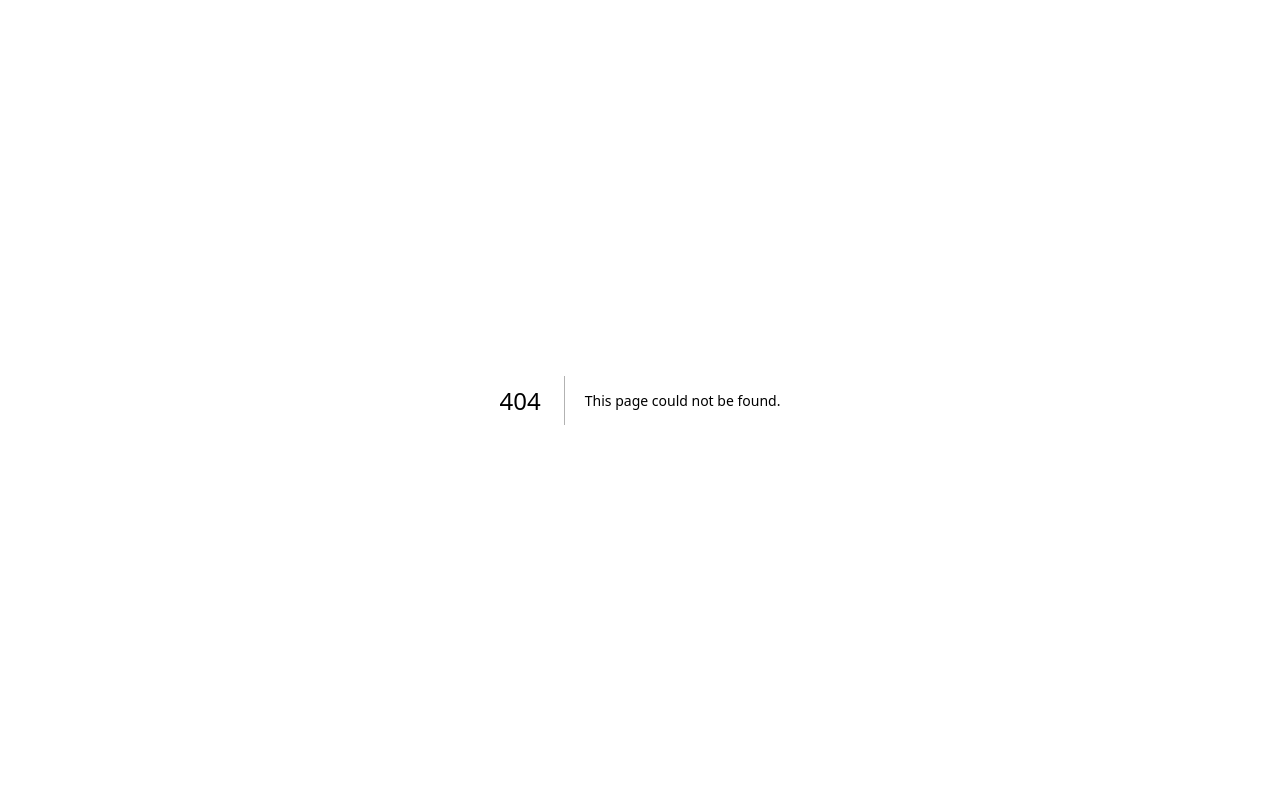
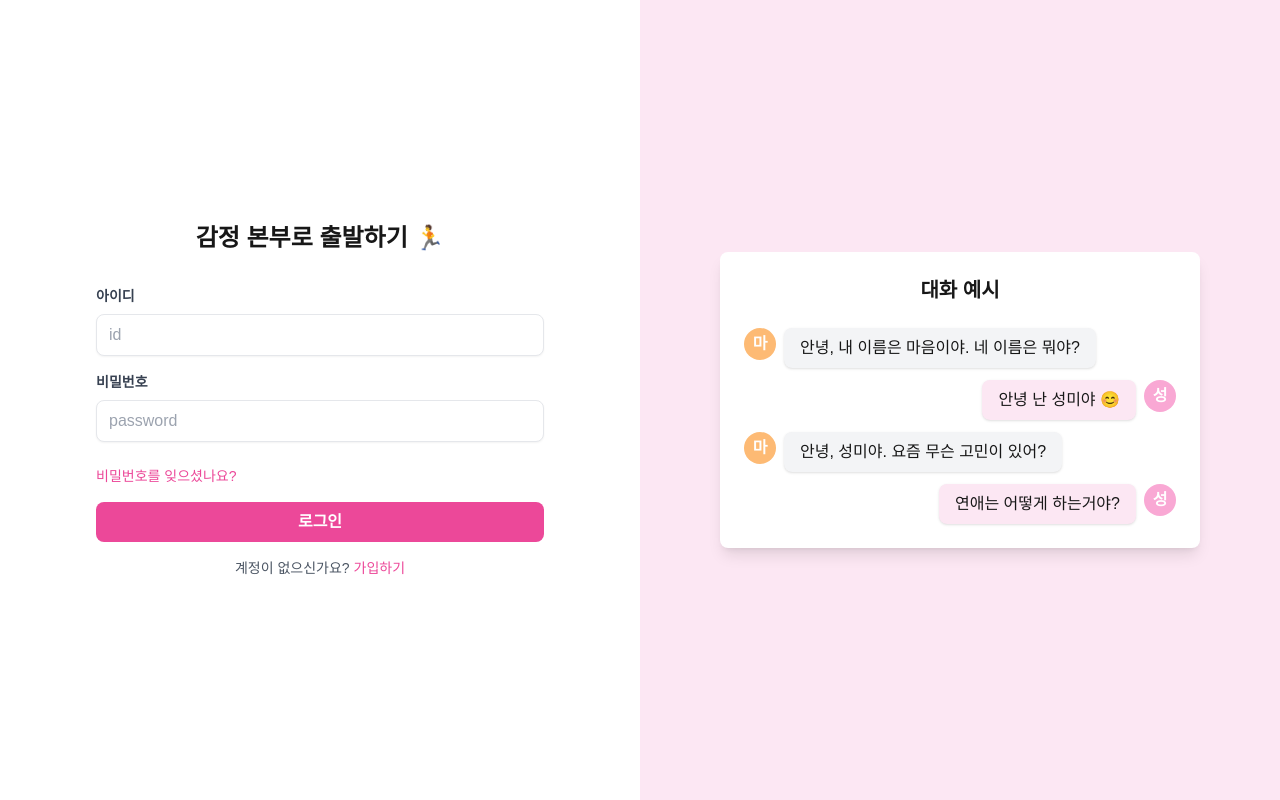
Before and after one commit to gjtjdwl/insideout-front, a Next.js app: page /login in a window 1280 px wide. Before the commit this address had no page. Built offline with nearby package versions, Linux system fonts and the light colour scheme.

Commit message:
Feat: login page 구현

```diff
--- /dev/null
+++ b/app/login/page.tsx
@@ -0,0 +1,56 @@
+import React from 'react';
+import LoginForm from '../components/LoginForm';
+
+const LoginPage: React.FC = () => {
+  return (
+    <div className="flex h-screen">
+      {/* 왼쪽 로그인 컴포넌트 */}
+      <div className="w-1/2 flex justify-center items-center bg-white">
+        <LoginForm />
+      </div>
+
+      {/* 오른쪽 대화 예시 */}
+      <div className="w-1/2 bg-pink-100 flex justify-center items-center">
+        <div className="w-3/4 bg-white p-6 rounded-lg shadow-lg">
+          <h2 className="text-center text-xl font-semibold mb-6">대화 예시</h2>
+          <div className="flex flex-col gap-3">
+            <div className="flex items-start gap-2">
+              <div className="flex-shrink-0 w-8 h-8 bg-orange-300 rounded-full flex justify-center items-center text-white font-bold">
+                마
+              </div>
+              <div className="bg-gray-100 px-4 py-2 rounded-lg shadow">
+                안녕, 내 이름은 마음이야. 네 이름은 뭐야?
+              </div>
+            </div>
+            <div className="flex items-start justify-end gap-2">
+              <div className="bg-pink-100 px-4 py-2 rounded-lg shadow self-end">
+                안녕 난 성미야 😊
+              </div>
+              <div className="flex-shrink-0 w-8 h-8 bg-pink-300 rounded-full flex justify-center items-center text-white font-bold">
+                성
+              </div>
+            </div>
+            <div className="flex items-start gap-2">
+              <div className="flex-shrink-0 w-8 h-8 bg-orange-300 rounded-full flex justify-center items-center text-white font-bold">
+                마
+              </div>
+              <div className="bg-gray-100 px-4 py-2 rounded-lg shadow">
+                안녕, 성미야. 요즘 무슨 고민이 있어?
+              </div>
+            </div>
+            <div className="flex items-start justify-end gap-2">
+              <div className="bg-pink-100 px-4 py-2 rounded-lg shadow self-end">
+                연애는 어떻게 하는거야?
+              </div>
+              <div className="flex-shrink-0 w-8 h-8 bg-pink-300 rounded-full flex justify-center items-center text-white font-bold">
+                성
+              </div>
+            </div>
+          </div>
+        </div>
+      </div>
+    </div>
+  );
+};
+
+export default LoginPage;
```
